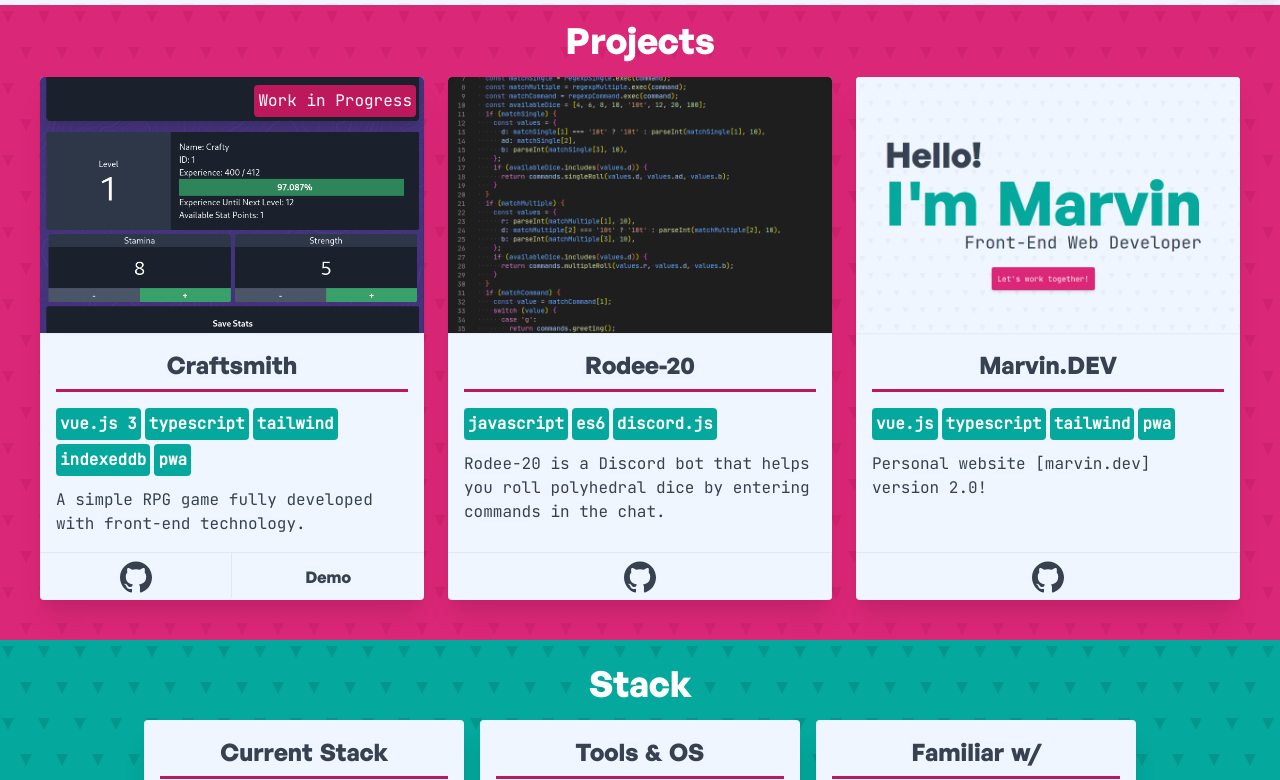
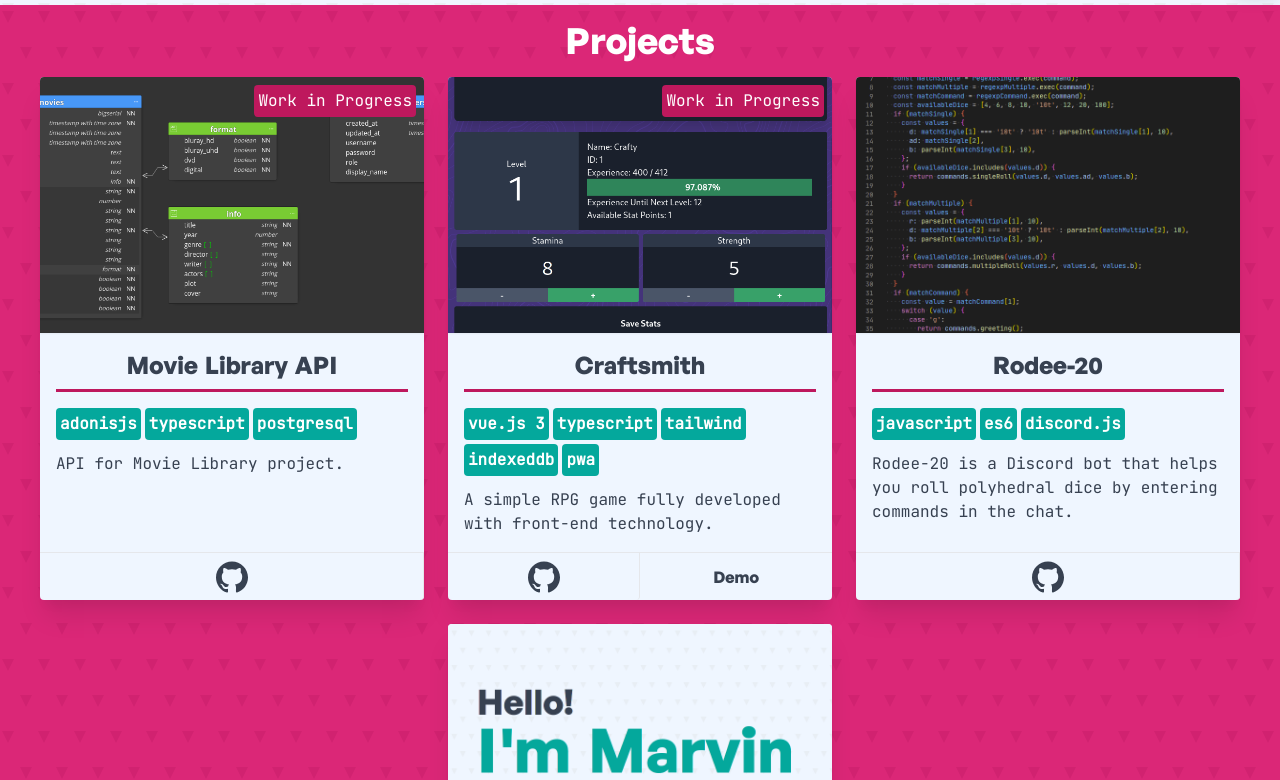
Before and after one commit to iamthismarvin/marvin.dev-v2, a Vue app: page / in a window 1280 px wide. Shown: the part 795-1575 px from the top of the page. Built offline with nearby package versions, Linux system fonts and the light colour scheme.

Commit message:
NEW: Add [Movie Library API] project.

```diff
--- a/src/sections/Projects.vue
+++ b/src/sections/Projects.vue
@@ -27,6 +27,14 @@ export default Vue.extend({
   name: 'Projects',
   data: () => ({
     projects: [
+      {
+        name: 'Movie Library API',
+        thumbnail: 'movie-library-api.png',
+        tags: ['adonisjs', 'typescript', 'postgresql'],
+        description: 'API for Movie Library project.',
+        repositoryUrl: 'https://github.com/iamthismarvin/movie-library-api',
+        isWorkInProgress: true,
+      },
       {
         name: 'Craftsmith',
         thumbnail: 'craftsmith.png',
```
Also changed, not shown: src/assets/images/projects/movie-library-api.png (added).
